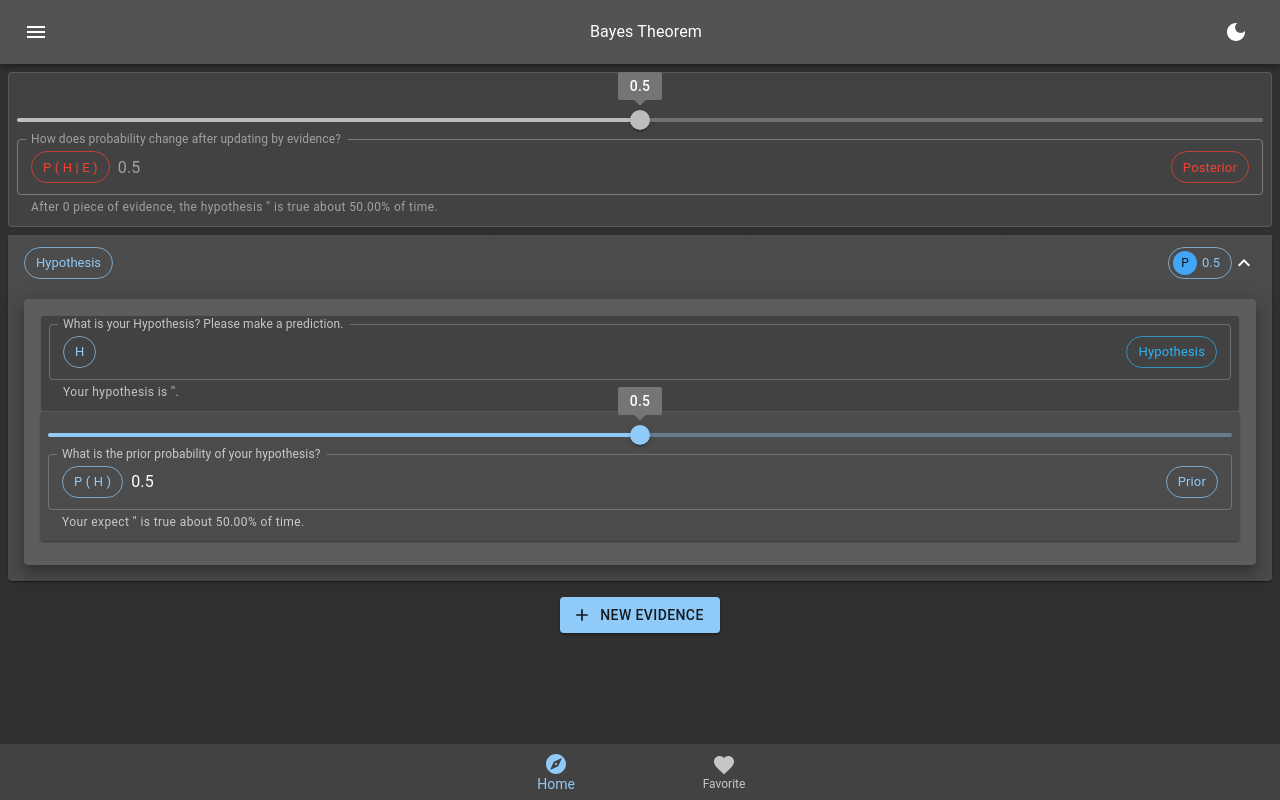
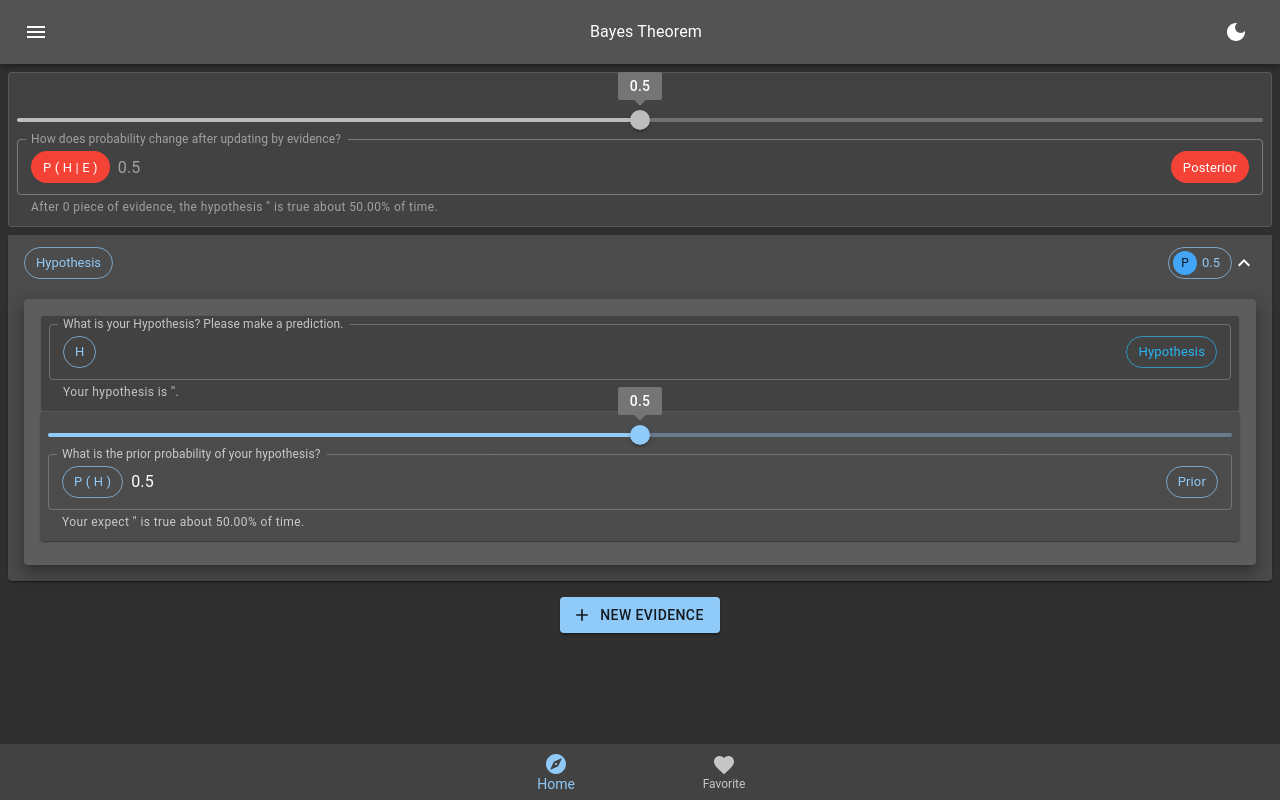
Before and after one commit to quantumsnowball/bayes-domain, a Next.js app: page / in a window 1280 px wide. Built offline with nearby package versions, Linux system fonts and the light colour scheme.

Commit message:
layout: highlight posterior

```diff
--- a/components/Pages/Home/HypothesisCard/PosteriorShow.tsx
+++ b/components/Pages/Home/HypothesisCard/PosteriorShow.tsx
@@ -45,11 +45,11 @@ function PosteriorShow({ posteriorLocal }: PosteriorShowProps) {
         InputProps={{
           startAdornment:
             <InputAdornment position="start" >
-              <Chip label=' P ( H | E ) ' variant='outlined' color='error' />
+              <Chip label=' P ( H | E ) ' variant='filled' color='error' />
             </InputAdornment>,
           endAdornment:
             <InputAdornment position="end" >
-              <Chip label='Posterior' variant='outlined' color='error' />
+              <Chip label='Posterior' variant='filled' color='error' />
             </InputAdornment>,
         }}
         value={posteriorLocal}
```
